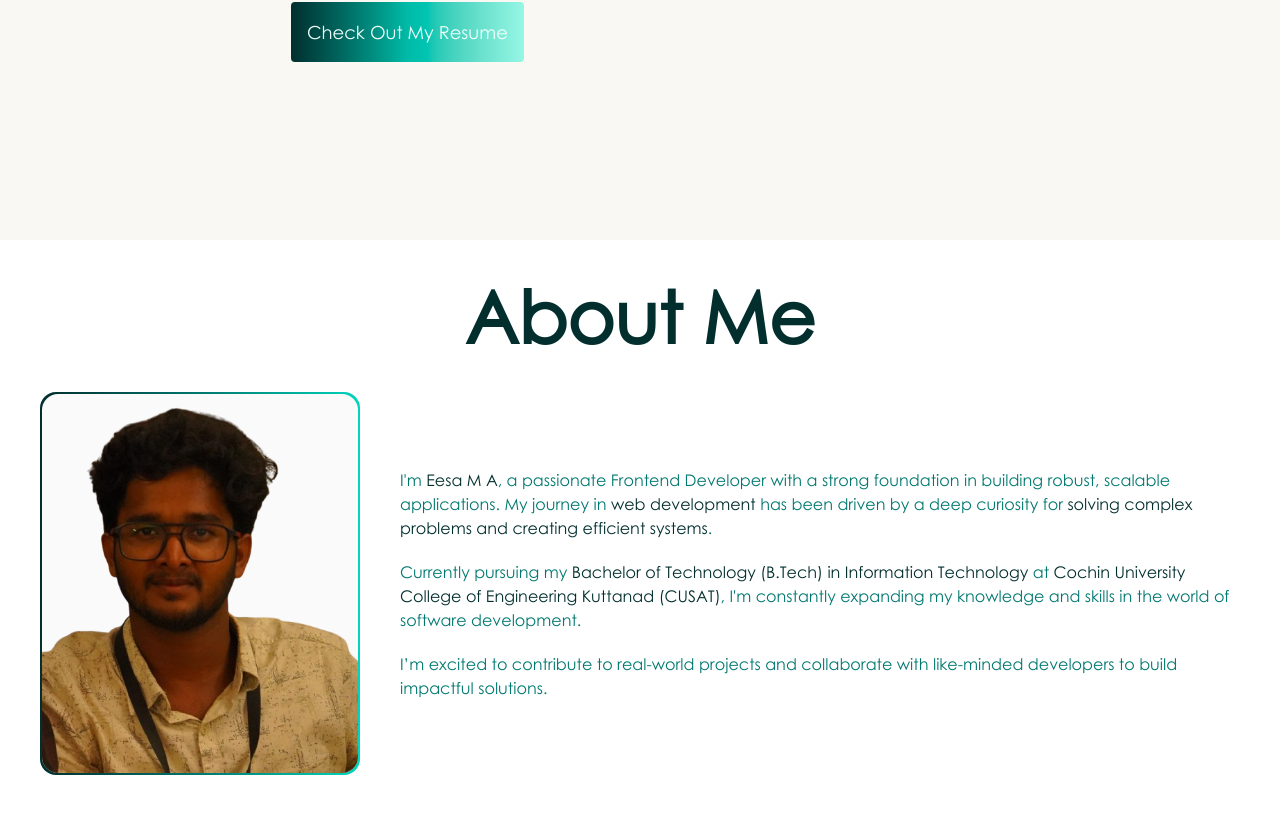
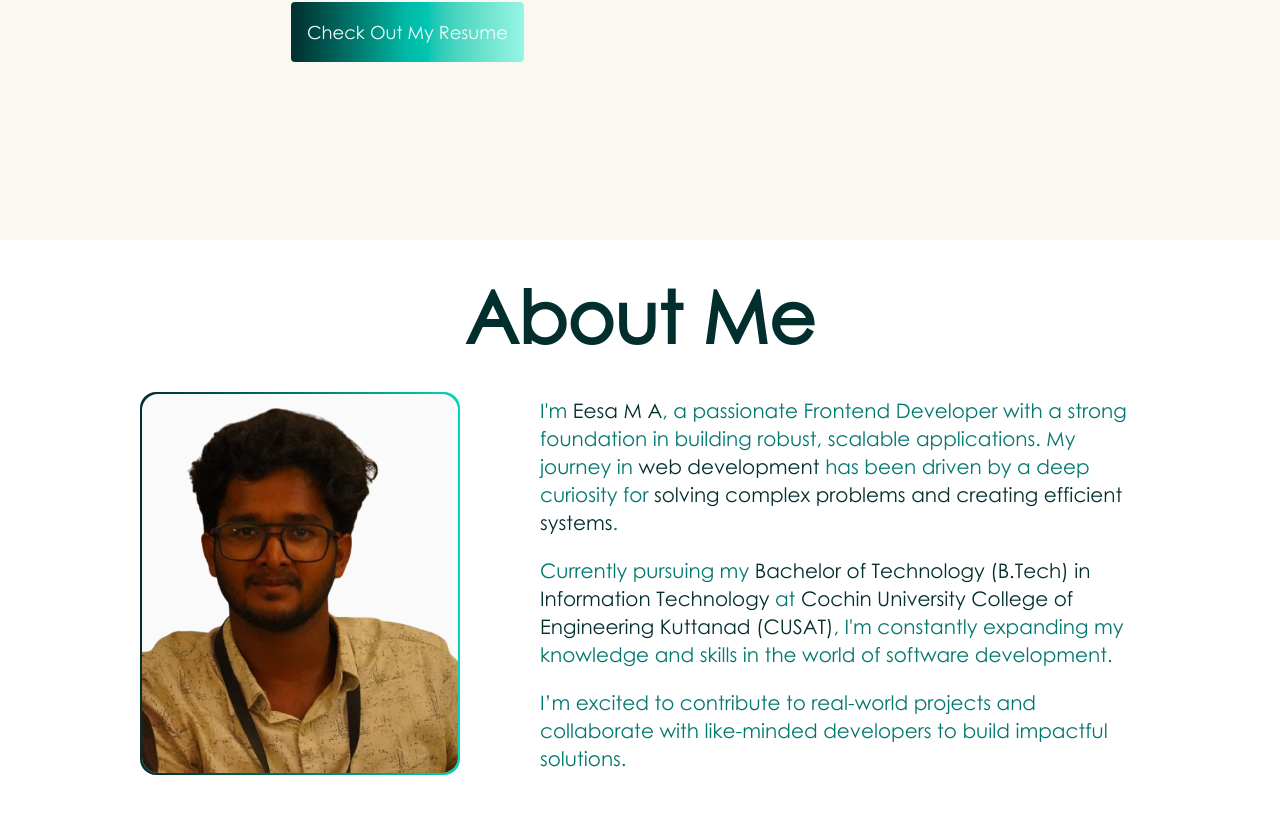
Before and after one commit to eesa-ma/my-portfolio, a React (Vite) app: page / in a window 1280 px wide. Shown: the part 540-1353 px from the top of the page. Built offline with nearby package versions, Linux system fonts and the light colour scheme.

Commit message:
completed about section

```diff
--- a/src/components/About.jsx
+++ b/src/components/About.jsx
@@ -1,34 +1,3 @@
-// import eesaPhoto from '../assets/eesa_.png';
-
-// function About() {
-//     return (
-//         <>
-//             <div className="m-10 space-y-10 century-gothic-font">
-//                 <h1 className="text-center text-teal-950 text-5xl  md:text-7xl font-bold">About Me</h1>
-//                 <div className="flex flex-col md:flex-row gap-10">
-//                     <div className="flex-1/3 rounded-2xl bg-gradient-to-l from-teal-400 via-teal-700 to-teal-950 p-[2px] lg:flex-1/4 md:h-[260px] lg:h">
-//                         <img src={eesaPhoto} alt="eesa-photo" className="w-100 rounded-2xl bg-neutral-50 " />
-//                     </div>
-//                     <div className="flex-2/3 lg:flex-3/4 flex flex-col gap-5 text-teal-700">
-//                         <p>I'm <span className="font-medium text-teal-950">Eesa M A</span>, a passionate <span className="font-medium">Frontend Developer</span> with a strong foundation in building robust, scalable applications.My journey in <span  className="font-medium text-teal-950">web development</span> has been driven by a deep curiosity for <span className="font-medium text-teal-950">solving complex problems and creating efficient systems</span>.</p>
-//                         <p>Currently pursuing my <span className="font-medium text-teal-950">Bachelor of Technology (B.Tech) in Information Technology</span> at <span className="font-medium text-teal-950">Cochin University College of Engineering Kuttanad (CUSAT)</span>, I'm constantly expanding my knowledge and skills in the world of software development.</p>
-//                         <p>I’m excited to contribute to real-world projects and collaborate with like-minded developers to build impactful solutions.</p>
-//                     </div>
-//                 </div>
-//             </div>
-//         </>
-//     );
-// }
-
-// export default About;
-
-
-
-
-
-
-
-
 import eesaPhoto from '../assets/eesa_.png';
 
 function About() {
@@ -36,14 +5,14 @@ function About() {
         <>
             <div className="m-10 space-y-10 century-gothic-font">
                 <h1 className="text-center text-teal-950 text-5xl md:text-7xl font-bold">About Me</h1>
-                <div className="flex flex-col md:flex-row items-center gap-10">
+                <div className="flex flex-col md:flex-row items-center justify-center gap-10 md:gap-20 lg:text-xl">
 
-                    <div className="w-full max-w-xs md:w-1/3 flex-shrink-0 rounded-2xl bg-gradient-to-l from-teal-400 via-teal-700 to-teal-950 p-[2px]">
+                    <div className="w-full max-w-xs md:w-1/2  flex-shrink-0  rounded-2xl bg-gradient-to-l from-teal-400 via-teal-700 to-teal-950 p-[2px]">
 
                         <img src={eesaPhoto} alt="eesa-photo" className="w-full h-full object-cover rounded-2xl bg-neutral-50" />
                     </div>
 
-                    <div className="flex-1 flex flex-col gap-5 text-teal-700">
+                    <div className="md:w-1/2 flex flex-col gap-5 text-teal-700">
                         <p>I'm <span className="font-medium text-teal-950">Eesa M A</span>, a passionate <span className="font-medium">Frontend Developer</span> with a strong foundation in building robust, scalable applications. My journey in <span className="font-medium text-teal-950">web development</span> has been driven by a deep curiosity for <span className="font-medium text-teal-950">solving complex problems and creating efficient systems</span>.</p>
                         <p>Currently pursuing my <span className="font-medium text-teal-950">Bachelor of Technology (B.Tech) in Information Technology</span> at <span className="font-medium text-teal-950">Cochin University College of Engineering Kuttanad (CUSAT)</span>, I'm constantly expanding my knowledge and skills in the world of software development.</p>
                         <p>I’m excited to contribute to real-world projects and collaborate with like-minded developers to build impactful solutions.</p>
```
